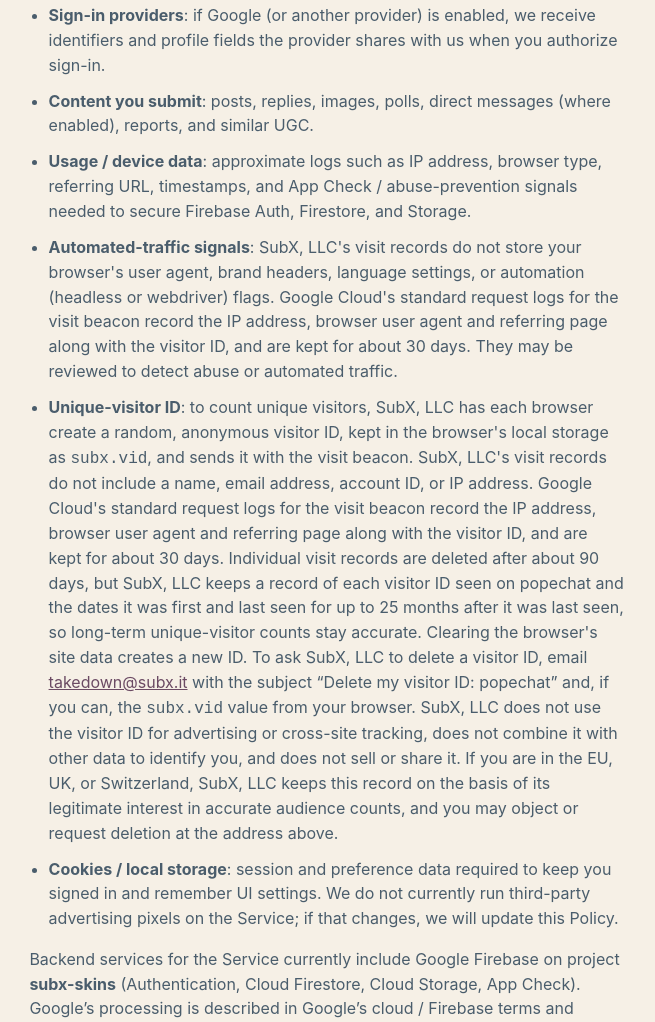
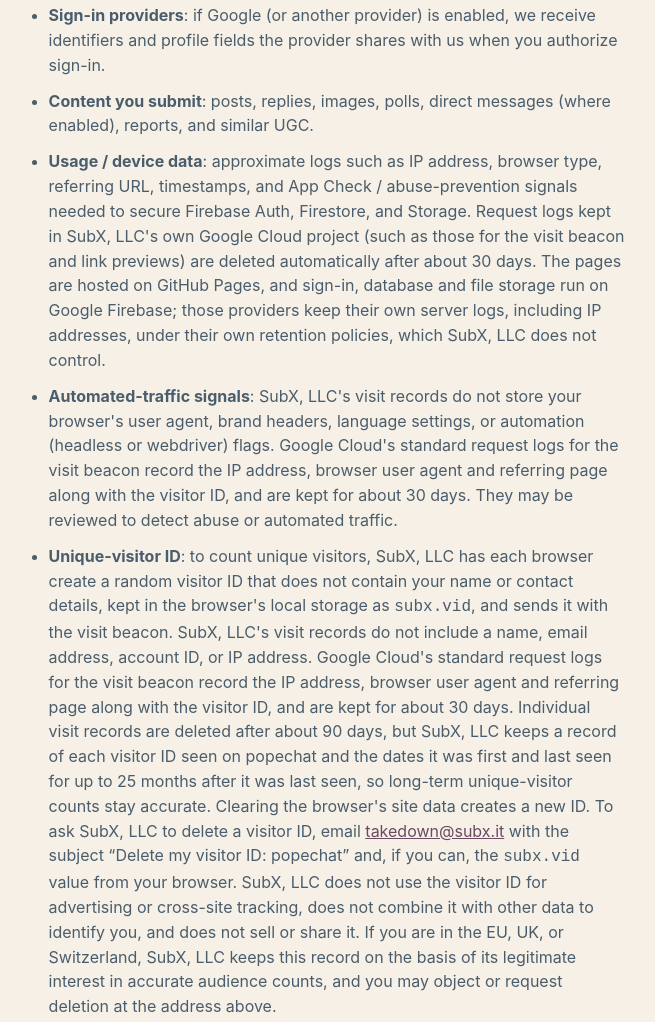
Before and after one commit to jebbdykstra99/popechat, a plain HTML site: page privacy.html in a window 1280 px wide. Shown: the part 904-1926 px from the top of the page, without its empty margins (313-968 px from the left). Drawn offline with Linux system fonts and the light colour scheme.

Commit message:
Privacy: effective date October 31, 2026; CLO wording (random visitor ID, Usage / device data log retention)

```diff
--- a/privacy.html
+++ b/privacy.html
@@ -10,7 +10,7 @@
 </head>
 <body class="legal-page">
   <article class="legal-doc">
-    <p class="legal-kicker">Effective [TODO-EFFECTIVE-DATE: set to the deploy date] · Governing law: State of California, United States of America</p>
+    <p class="legal-kicker">Effective October 31, 2026 · Governing law: State of California, United States of America</p>
     <h1>Privacy Policy</h1>
     <p>This Privacy Policy explains how SubX, LLC (“Operator,” “we,” “us”) collects, uses, and shares information when you use <strong>popechat</strong> at <strong>https://popechat.com/</strong> (the “Service”), part of the SubX family of niche community sites.</p>
     <p>The mail, email, and phone listed for notices are Operator’s designated legal contact channels.</p>
@@ -30,9 +30,9 @@
       <li><strong>Account data</strong> when you register: email address, password (stored by our auth provider as hashes), display name / handle, and a site identifier (<code>siteId</code>).</li>
       <li><strong>Sign-in providers</strong>: if Google (or another provider) is enabled, we receive identifiers and profile fields the provider shares with us when you authorize sign-in.</li>
       <li><strong>Content you submit</strong>: posts, replies, images, polls, direct messages (where enabled), reports, and similar UGC.</li>
-      <li><strong>Usage / device data</strong>: approximate logs such as IP address, browser type, referring URL, timestamps, and App Check / abuse-prevention signals needed to secure Firebase Auth, Firestore, and Storage.</li>
+      <li><strong>Usage / device data</strong>: approximate logs such as IP address, browser type, referring URL, timestamps, and App Check / abuse-prevention signals needed to secure Firebase Auth, Firestore, and Storage. Request logs kept in SubX, LLC's own Google Cloud project (such as those for the visit beacon and link previews) are deleted automatically after about 30 days. The pages are hosted on GitHub Pages, and sign-in, database and file storage run on Google Firebase; those providers keep their own server logs, including IP addresses, under their own retention policies, which SubX, LLC does not control.</li>
       <li><strong>Automated-traffic signals</strong>: SubX, LLC's visit records do not store your browser's user agent, brand headers, language settings, or automation (headless or webdriver) flags. Google Cloud's standard request logs for the visit beacon record the IP address, browser user agent and referring page along with the visitor ID, and are kept for about 30 days. They may be reviewed to detect abuse or automated traffic.</li>
-      <li><strong>Unique-visitor ID</strong>: to count unique visitors, SubX, LLC has each browser create a random, anonymous visitor ID, kept in the browser's local storage as <code>subx.vid</code>, and sends it with the visit beacon. SubX, LLC's visit records do not include a name, email address, account ID, or IP address. Google Cloud's standard request logs for the visit beacon record the IP address, browser user agent and referring page along with the visitor ID, and are kept for about 30 days. Individual visit records are deleted after about 90 days, but SubX, LLC keeps a record of each visitor ID seen on popechat and the dates it was first and last seen for up to 25 months after it was last seen, so long-term unique-visitor counts stay accurate. Clearing the browser's site data creates a new ID. To ask SubX, LLC to delete a visitor ID, email <a data-takedown href="mailto:takedown@subx.it">takedown@subx.it</a> with the subject “Delete my visitor ID: popechat” and, if you can, the <code>subx.vid</code> value from your browser. SubX, LLC does not use the visitor ID for advertising or cross-site tracking, does not combine it with other data to identify you, and does not sell or share it. If you are in the EU, UK, or Switzerland, SubX, LLC keeps this record on the basis of its legitimate interest in accurate audience counts, and you may object or request deletion at the address above.</li>
+      <li><strong>Unique-visitor ID</strong>: to count unique visitors, SubX, LLC has each browser create a random visitor ID that does not contain your name or contact details, kept in the browser's local storage as <code>subx.vid</code>, and sends it with the visit beacon. SubX, LLC's visit records do not include a name, email address, account ID, or IP address. Google Cloud's standard request logs for the visit beacon record the IP address, browser user agent and referring page along with the visitor ID, and are kept for about 30 days. Individual visit records are deleted after about 90 days, but SubX, LLC keeps a record of each visitor ID seen on popechat and the dates it was first and last seen for up to 25 months after it was last seen, so long-term unique-visitor counts stay accurate. Clearing the browser's site data creates a new ID. To ask SubX, LLC to delete a visitor ID, email <a data-takedown href="mailto:takedown@subx.it">takedown@subx.it</a> with the subject “Delete my visitor ID: popechat” and, if you can, the <code>subx.vid</code> value from your browser. SubX, LLC does not use the visitor ID for advertising or cross-site tracking, does not combine it with other data to identify you, and does not sell or share it. If you are in the EU, UK, or Switzerland, SubX, LLC keeps this record on the basis of its legitimate interest in accurate audience counts, and you may object or request deletion at the address above.</li>
       <li><strong>Cookies / local storage</strong>: session and preference data required to keep you signed in and remember UI settings. We do not currently run third-party advertising pixels on the Service; if that changes, we will update this Policy.</li>
     </ul>
     <p>Backend services for the Service currently include Google Firebase on project <strong>subx-skins</strong> (Authentication, Cloud Firestore, Cloud Storage, App Check). Google’s processing is described in Google’s cloud / Firebase terms and privacy documentation.</p>
```
